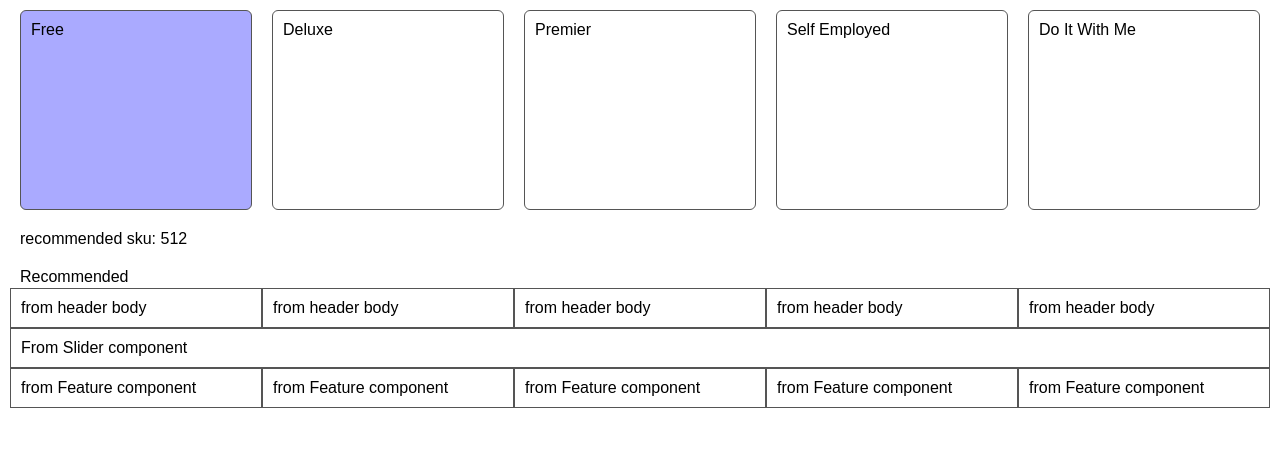
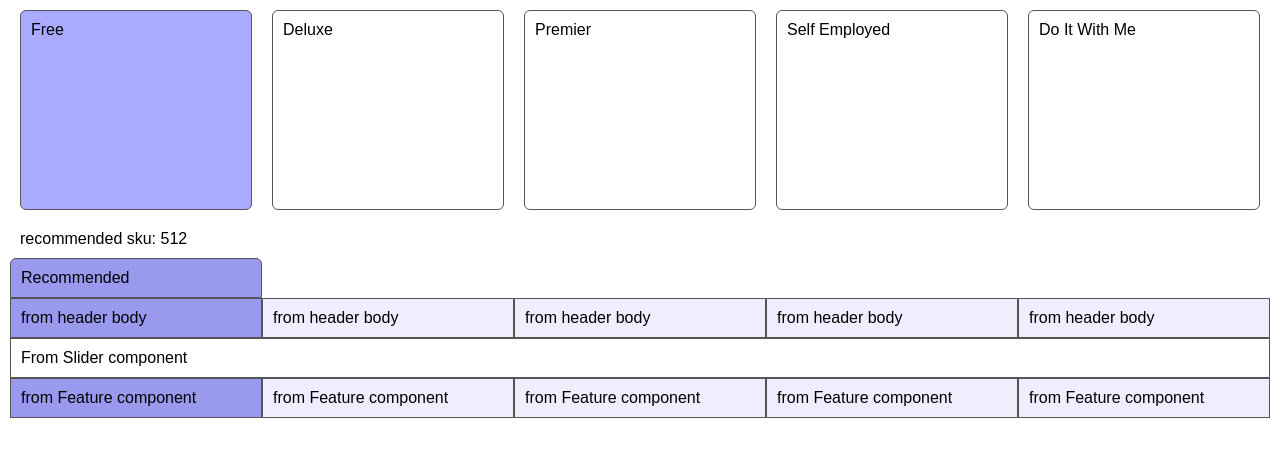
Before and after one commit to msolorio/171001-comp-chart, a React (Create React App) app: page / in a window 1280 px wide. Both pictures are taken after a click on the element "Free". Shown: the top 456 px of the page. Built offline with nearby package versions, Linux system fonts and the light colour scheme.

Commit message:
add highlight functionality

```diff
--- a/src/components/chart/Chart.css
+++ b/src/components/chart/Chart.css
@@ -8,10 +8,6 @@
   width: 100%;
 }
 
-.recommendedContainer {
-  padding: 10px 10px 5px;
-  height: 30px;
-}
 
 .headerBody,
 .Feature,
@@ -20,6 +16,29 @@
   border: 1px solid #555;
 }
 
+.headerBody,
+.Feature {
+  background: #eeeeff;
+}
+
+.recommended {
+  background: #9999ee;
+}
+
+.recommendedContainer {
+  height: 40px;
+}
+
+.recommendedBlock {
+  display: block;
+  width: 100%;
+  height: 100%;
+  background: #9999ee;
+  padding: 10px 10px 0;
+  border: 1px solid #555;
+  border-radius: 6px 6px 0 0;
+}
+
 .recommendedSku {
   margin: 10px;
 }
--- a/src/components/chart/Chart.js
+++ b/src/components/chart/Chart.js
@@ -4,33 +4,37 @@ import Header from './Header';
 import Slider from './Slider';
 import Features from './Features';
 import Feature from './Feature';
+import config from './config';
 import './Chart.css';
 
 export default function Chart(props) {
+
   return (
     <div className="Chart">
-      <div className="recommendedSku">recommended sku: {
-        props.recommendedSku
+      <div className="recommendedSku">recommended sku:&nbsp;
+        {
+          props.recommendedSku
           ? props.recommendedSku
-          : 'none'}
+          : 'none'
+        }
       </div>
 
       <Headers>
-        <Header sku={512} recommendedSku={props.recommendedSku} />
-        <Header sku={16} recommendedSku={props.recommendedSku} />
-        <Header sku={8} recommendedSku={props.recommendedSku} />
-        <Header sku={64} recommendedSku={props.recommendedSku} />
-        <Header sku={9000} recommendedSku={props.recommendedSku} />
+        <Header {...config.products[0]} recommendedSku={props.recommendedSku} />
+        <Header {...config.products[1]} recommendedSku={props.recommendedSku} />
+        <Header {...config.products[2]} recommendedSku={props.recommendedSku} />
+        <Header {...config.products[3]} recommendedSku={props.recommendedSku} />
+        <Header {...config.products[4]} recommendedSku={props.recommendedSku} />
       </Headers>
 
       <Slider/>
 
       <Features>
-        <Feature/>
-        <Feature/>
-        <Feature/>
-        <Feature/>
-        <Feature/>
+        <Feature {...config.products[0]} recommendedSku={props.recommendedSku} />
+        <Feature {...config.products[1]} recommendedSku={props.recommendedSku} />
+        <Feature {...config.products[2]} recommendedSku={props.recommendedSku} />
+        <Feature {...config.products[3]} recommendedSku={props.recommendedSku} />
+        <Feature {...config.products[4]} recommendedSku={props.recommendedSku} />
       </Features>
     </div>
   );
--- a/src/components/chart/Feature.js
+++ b/src/components/chart/Feature.js
@@ -1,7 +1,16 @@
 import React from 'react';
 
-export default function Feature() {
+export default function Feature(props) {
+
+  const recommendedClass = (
+    !props.recommendedSku || props.sku === props.recommendedSku
+      ? ' recommended'
+      : ''
+  );
+
   return (
-    <div className="Feature">from Feature component</div>
+    <div className={`Feature${recommendedClass}`}>
+      from Feature component
+    </div>
   );
 };
--- a/src/components/chart/Header.js
+++ b/src/components/chart/Header.js
@@ -1,10 +1,17 @@
 import React from 'react';
 
 export default function Header(props) {
+
   const recommendedBlock = (
     props.sku === props.recommendedSku
-      ? <span>Recommended</span>
+      ? <span className="recommendedBlock">Recommended</span>
       : null
+  );
+
+  const recommendedClass = (
+    !props.recommendedSku || props.sku === props.recommendedSku
+      ? ' recommended'
+      : ''
   );
 
   return (
@@ -12,7 +19,7 @@ export default function Header(props) {
       <div className="recommendedContainer">
         {recommendedBlock}
       </div>
-      <div className="headerBody">
+      <div className={`headerBody${recommendedClass}`}>
         from header body
       </div>
     </div>
--- /dev/null
+++ b/src/components/chart/config.js
@@ -0,0 +1,24 @@
+export default {
+  products: [
+    {
+      name: 'Free',
+      sku: 512
+    },
+    {
+      name: 'Deluxe',
+      sku: 16
+    },
+    {
+      name: 'Premier',
+      sku: 8
+    },
+    {
+      name: 'Self Employed',
+      sku: 64
+    },
+    {
+      name: 'Do it With Me',
+      sku: 9000
+    }
+  ]
+}
```
